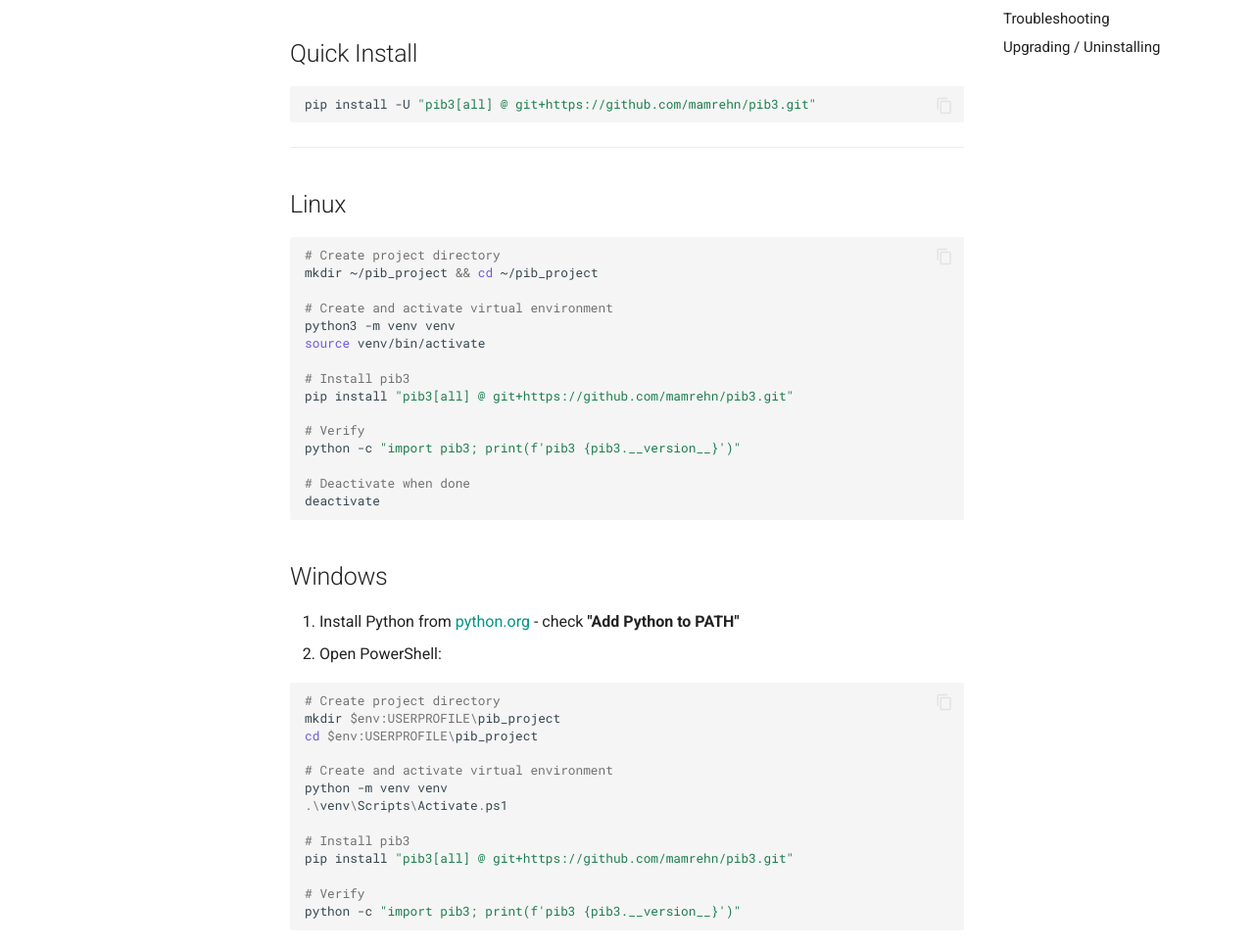
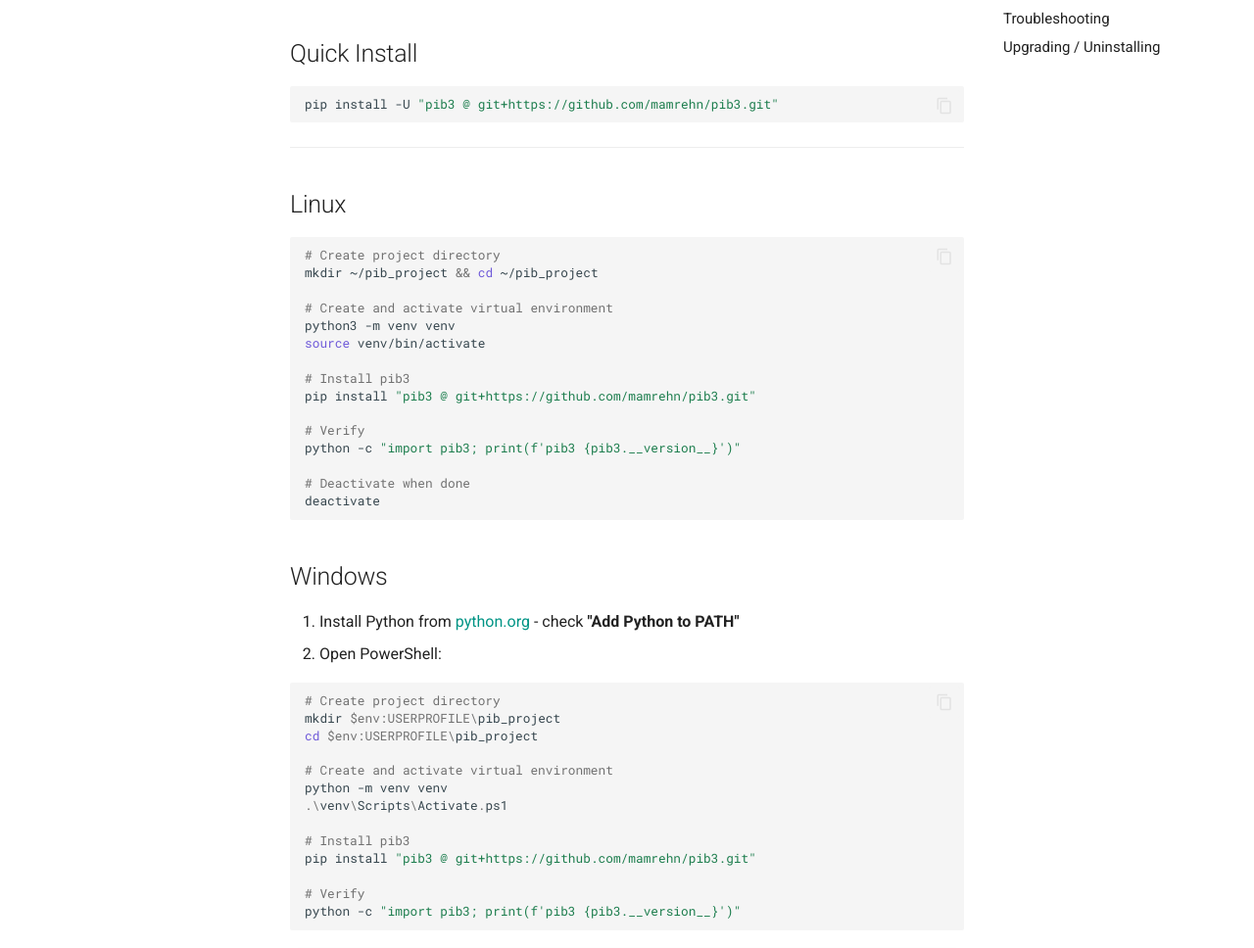
Before and after one commit to mamrehn/pib3, an MkDocs documentation site: the page built from docs/getting-started/installation.md, in a window 1280 px wide and 1400 px high. Shown: the part 341-1309 px from the top of the window at 98% size. Built offline with MkDocs 1.6.1 and Material for MkDocs 9.7.7, drawn with Linux system fonts in a browser that asks for light colours; comment, search, counter and statistics services are not loaded.

Commit message:
fix: Update installation instructions to remove '[all]' from pib3 package installation

````diff
--- a/docs/getting-started/installation.md
+++ b/docs/getting-started/installation.md
@@ -8,7 +8,7 @@
 ## Quick Install
 
 ```bash
-pip install -U "pib3[all] @ git+https://github.com/mamrehn/pib3.git"
+pip install -U "pib3 @ git+https://github.com/mamrehn/pib3.git"
 ```
 
 ---
@@ -24,7 +24,7 @@ python3 -m venv venv
 source venv/bin/activate
 
 # Install pib3
-pip install "pib3[all] @ git+https://github.com/mamrehn/pib3.git"
+pip install "pib3 @ git+https://github.com/mamrehn/pib3.git"
 
 # Verify
 python -c "import pib3; print(f'pib3 {pib3.__version__}')"
@@ -48,7 +48,7 @@ python -m venv venv
 .\venv\Scripts\Activate.ps1
 
 # Install pib3
-pip install "pib3[all] @ git+https://github.com/mamrehn/pib3.git"
+pip install "pib3 @ git+https://github.com/mamrehn/pib3.git"
 
 # Verify
 python -c "import pib3; print(f'pib3 {pib3.__version__}')"
````
Also changed, not shown: README.md (+1 -1 lines), docs/getting-started/quickstart.md (+1 -1 lines), docs/index.md (+1 -1 lines).
